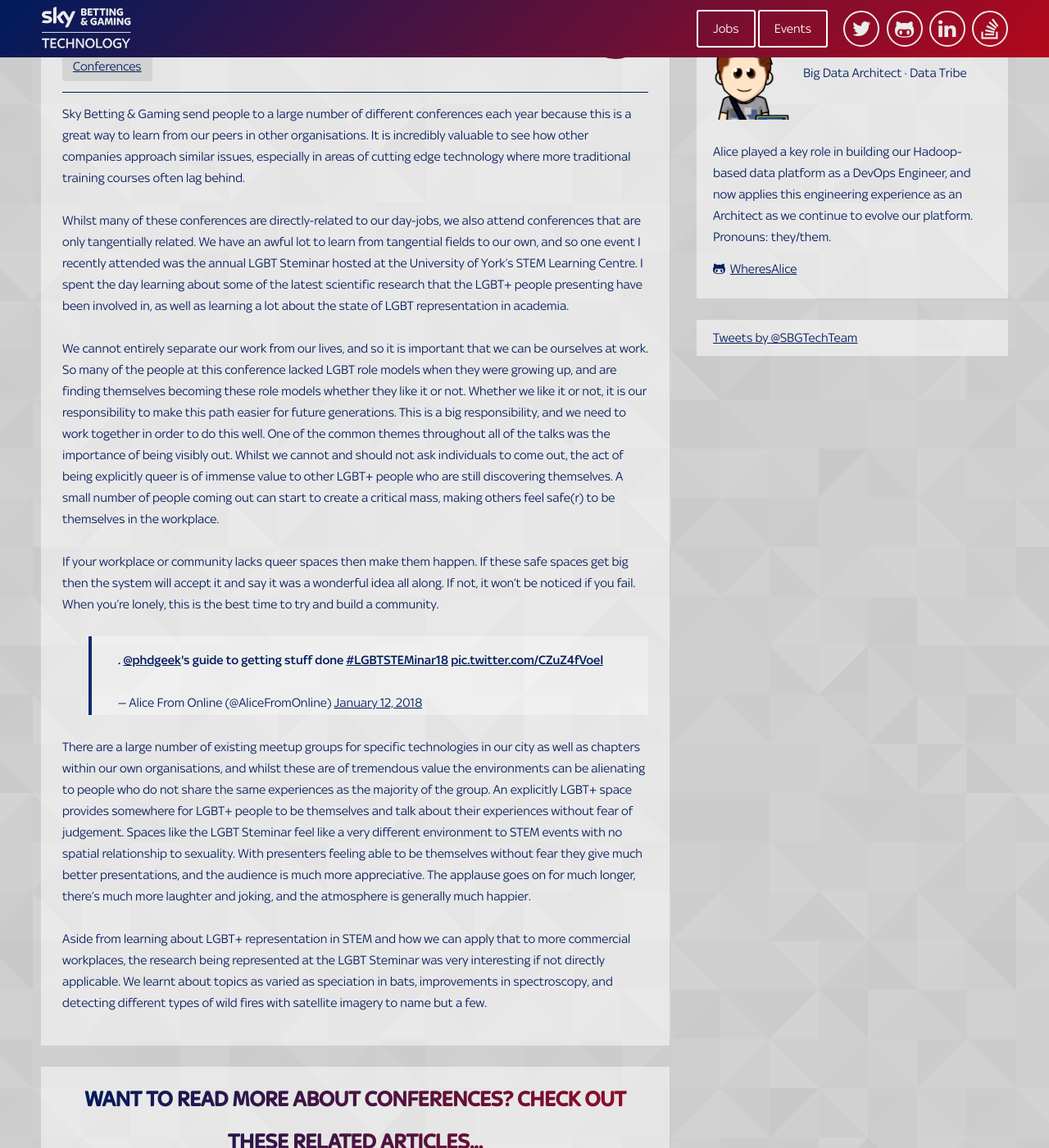
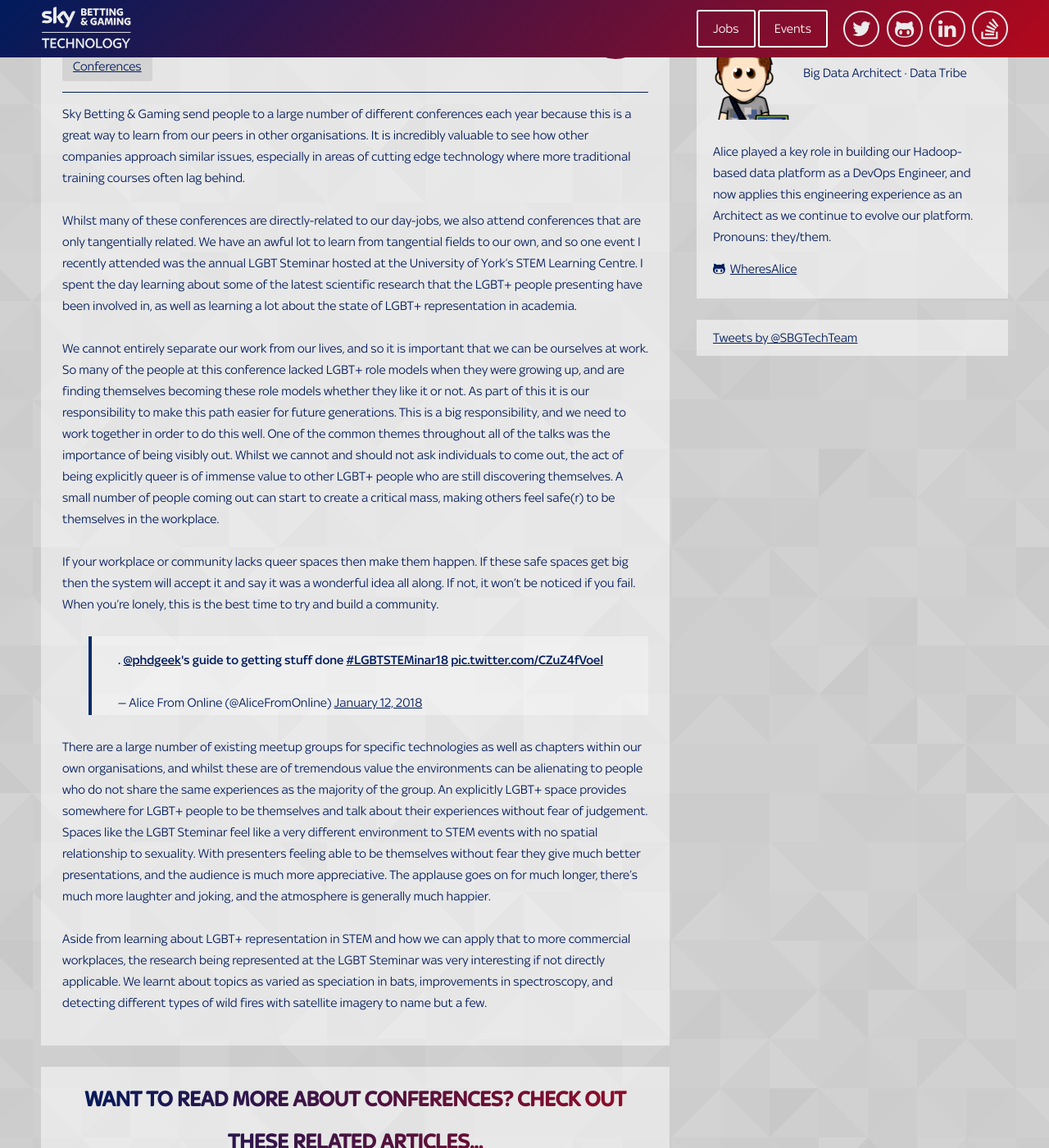
Before and after one commit to skybet/skybet.github.io, a Jekyll site: the page built from _posts/2018-01-22-LGBTSteminar2018.md, in a window 1280 px wide and 1400 px high, scrolled down 472 px. Shown: the whole window at 82% size. Built offline with Jekyll 4.4.1, drawn with Linux system fonts in a browser that asks for light colours; nearby versions of some CDN libraries; some web fonts are replaced; comment, search, counter and statistics services are not loaded.

Commit message:
updates based on feedback

```diff
--- a/_posts/2018-01-22-LGBTSteminar2018.md
+++ b/_posts/2018-01-22-LGBTSteminar2018.md
@@ -9,15 +9,15 @@
 
 Sky Betting & Gaming send people to a large number of different conferences each year because this is a great way to learn from our peers in other organisations.  It is incredibly valuable to see how other companies approach similar issues, especially in areas of cutting edge technology where more traditional training courses often lag behind.
 
-Whilst many of these conferences are directly-related to our day-jobs, we also attend conferences that are only tangentially related.  We have an awful lot to learn from tangential fields to our own, and so one event I recently attended was the annual LGBT Steminar hosted at the University of York’s STEM Learning Centre.  I spent the day learning about some of the latest scientific research that the LGBT+ people presenting have been involved in, as well as learning a lot about the state of LGBT representation in academia.
+Whilst many of these conferences are directly-related to our day-jobs, we also attend conferences that are only tangentially related.  We have an awful lot to learn from tangential fields to our own, and so one event I recently attended was the annual LGBT Steminar hosted at the University of York’s STEM Learning Centre.  I spent the day learning about some of the latest scientific research that the LGBT+ people presenting have been involved in, as well as learning a lot about the state of LGBT+ representation in academia.
 
-We cannot entirely separate our work from our lives, and so it is important that we can be ourselves at work.  So many of the people at this conference lacked LGBT role models when they were growing up, and are finding themselves becoming these role models whether they like it or not.  Whether we like it or not, it is our responsibility to make this path easier for future generations.  This is a big responsibility, and we need to work together in order to do this well.  One of the common themes throughout all of the talks was the importance of being visibly out.  Whilst we cannot and should not ask individuals to come out, the act of being explicitly queer is of immense value to other LGBT+ people who are still discovering themselves.  A small number of people coming out can start to create a critical mass, making others feel safe(r) to be themselves in the workplace.
+We cannot entirely separate our work from our lives, and so it is important that we can be ourselves at work.  So many of the people at this conference lacked LGBT+ role models when they were growing up, and are finding themselves becoming these role models whether they like it or not.  As part of this it is our responsibility to make this path easier for future generations.  This is a big responsibility, and we need to work together in order to do this well.  One of the common themes throughout all of the talks was the importance of being visibly out.  Whilst we cannot and should not ask individuals to come out, the act of being explicitly queer is of immense value to other LGBT+ people who are still discovering themselves.  A small number of people coming out can start to create a critical mass, making others feel safe(r) to be themselves in the workplace.
 
 If your workplace or community lacks queer spaces then make them happen.  If these safe spaces get big then the system will accept it and say it was a wonderful idea all along.  If not, it won't be noticed if you fail.  When you're lonely, this is the best time to try and build a community.
 
 <blockquote class="twitter-tweet" data-lang="en"><p lang="en" dir="ltr">. <a href="https://twitter.com/PhdGeek?ref_src=twsrc%5Etfw">@phdgeek</a>&#39;s guide to getting stuff done <a href="https://twitter.com/hashtag/LGBTSTEMinar18?src=hash&amp;ref_src=twsrc%5Etfw">#LGBTSTEMinar18</a> <a href="https://t.co/CZuZ4fVoel">pic.twitter.com/CZuZ4fVoel</a></p>&mdash; Alice From Online (@AliceFromOnline) <a href="https://twitter.com/AliceFromOnline/status/951758942270615552?ref_src=twsrc%5Etfw">January 12, 2018</a></blockquote>
 <script async src="https://platform.twitter.com/widgets.js" charset="utf-8"></script>
 
-There are a large number of existing meetup groups for specific technologies in our city as well as chapters within our own organisations, and whilst these are of tremendous value the environments can be alienating to people who do not share the same experiences as the majority of the group.  An explicitly LGBT+ space provides somewhere for LGBT+ people to be themselves and talk about their experiences without fear of judgement.  Spaces like the LGBT Steminar feel like a very different environment to STEM events with no spatial relationship to sexuality.  With presenters feeling able to be themselves without fear they give much better presentations, and the audience is much more appreciative.  The applause goes on for much longer, there's much more laughter and joking, and the atmosphere is generally much happier.
+There are a large number of existing meetup groups for specific technologies as well as chapters within our own organisations, and whilst these are of tremendous value the environments can be alienating to people who do not share the same experiences as the majority of the group.  An explicitly LGBT+ space provides somewhere for LGBT+ people to be themselves and talk about their experiences without fear of judgement.  Spaces like the LGBT Steminar feel like a very different environment to STEM events with no spatial relationship to sexuality.  With presenters feeling able to be themselves without fear they give much better presentations, and the audience is much more appreciative.  The applause goes on for much longer, there's much more laughter and joking, and the atmosphere is generally much happier.
 
 Aside from learning about LGBT+ representation in STEM and how we can apply that to more commercial workplaces, the research being represented at the LGBT Steminar was very interesting if not directly applicable.  We learnt about topics as varied as speciation in bats, improvements in spectroscopy, and detecting different types of wild fires with satellite imagery to name but a few.
```
